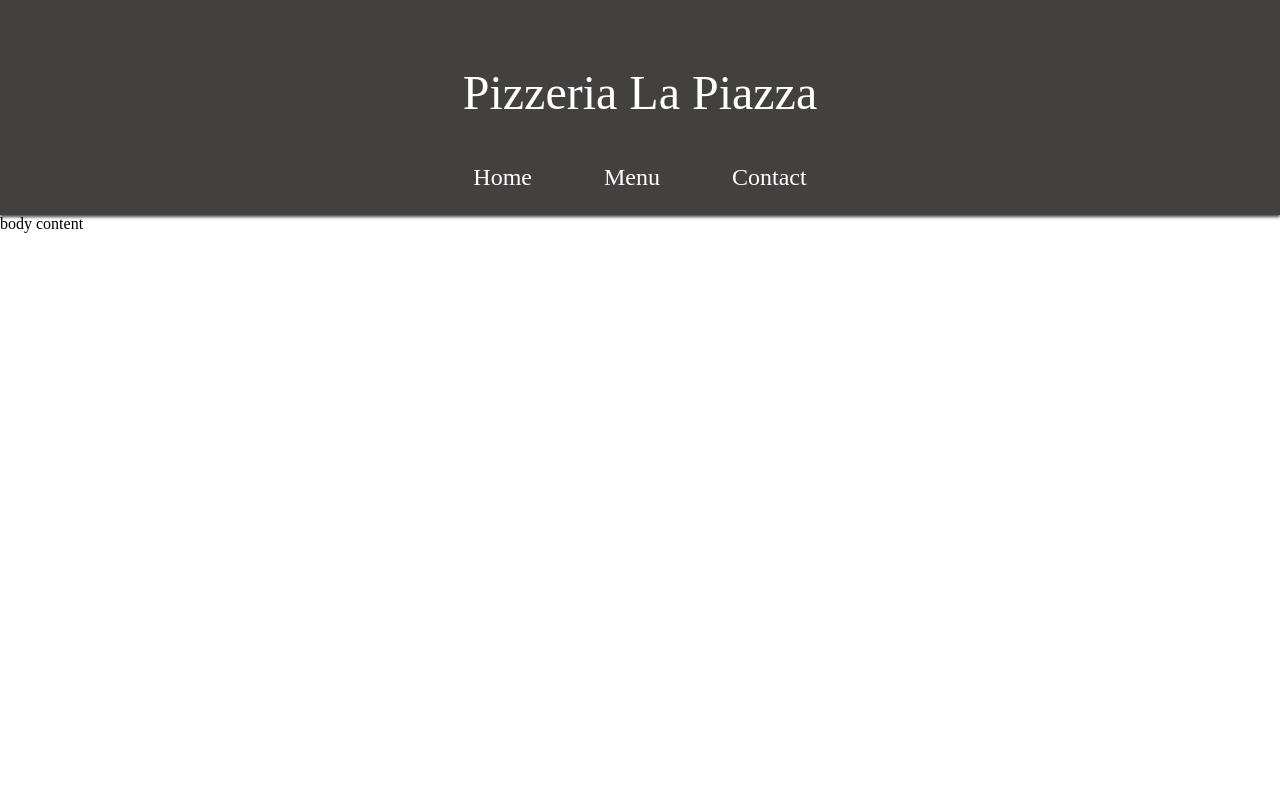
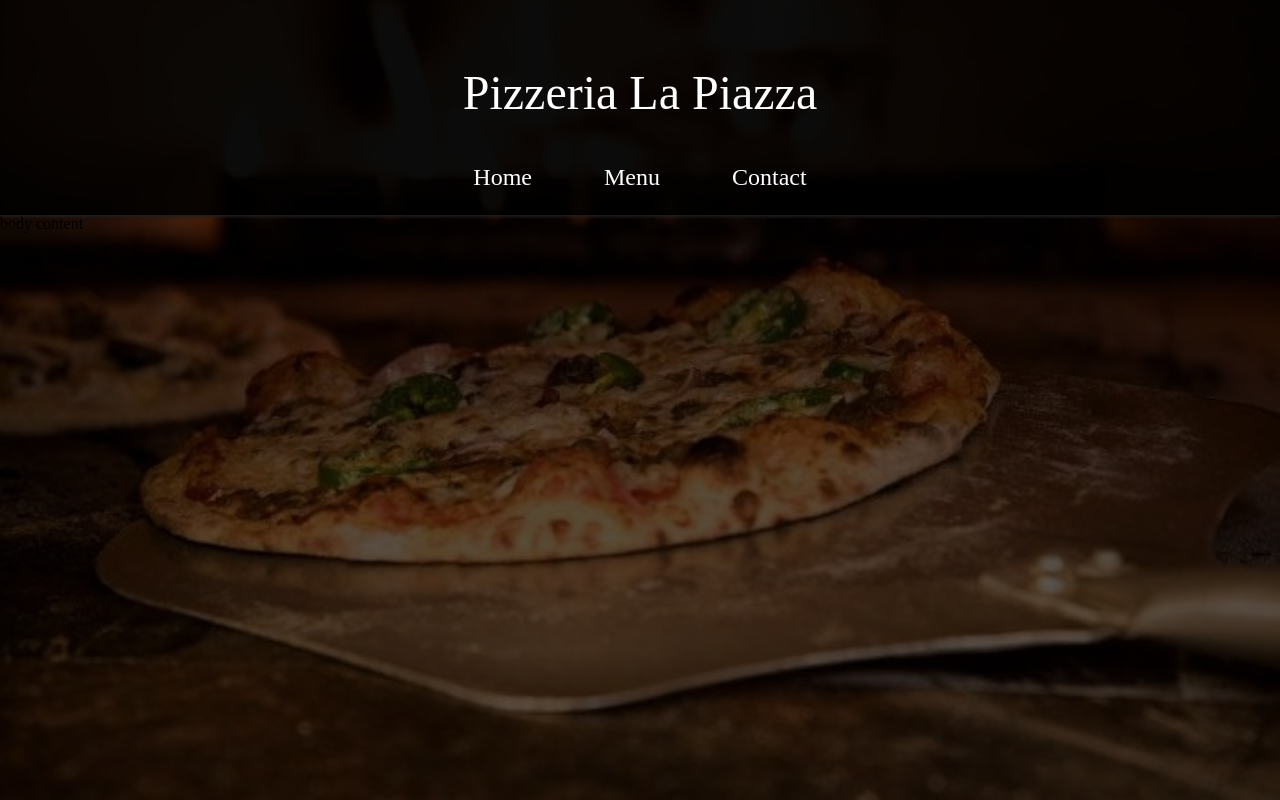
Before and after one commit to hampusbosson/restaurant-page, a website built with webpack: page src/index.html in a window 1280 px wide. Built offline with nearby package versions, Linux system fonts and the light colour scheme.

Commit message:
Add background image

```diff
--- a/src/style.css
+++ b/src/style.css
@@ -2,6 +2,10 @@ body {
     margin: 0;
     padding: 0;
     min-height: 100vh;
+    background-image: linear-gradient(rgba(0, 0, 0, 0.628), rgba(0, 0, 0, 0.668)), url('pizza-image.jpeg');
+    background-size: cover;
+    background-position: center;
+    background-repeat: no-repeat;
 }
 
 #content {
@@ -15,8 +19,8 @@ body {
     flex-direction: column;
     justify-content: center;
     align-items: center;
-    background-color: rgb(67, 64, 64);
-    box-shadow: 0px 2px 3px rgb(67, 64, 64);
+    background-color: rgba(0, 0, 0, 0.879);
+    box-shadow: 0px 2px 3px rgb(29, 29, 29);
     gap: 20px;
     padding-top: 65px;
 }
--- a/webpack.config.js
+++ b/webpack.config.js
@@ -18,6 +18,10 @@ module.exports = {
         test: /\.css$/i,
         use: ['style-loader', 'css-loader'],
       },
+      {
+        test: /\.(png|svg|jpg|jpeg|gif)$/i,
+        type: 'asset/resource',
+      },
     ],
   },
   plugins: [
```
Also changed, not shown: src/pizza-image.jpeg (added).
